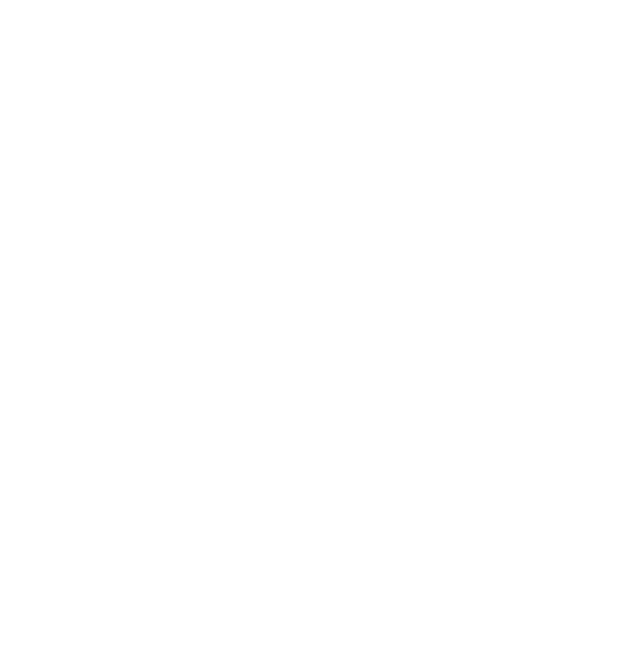
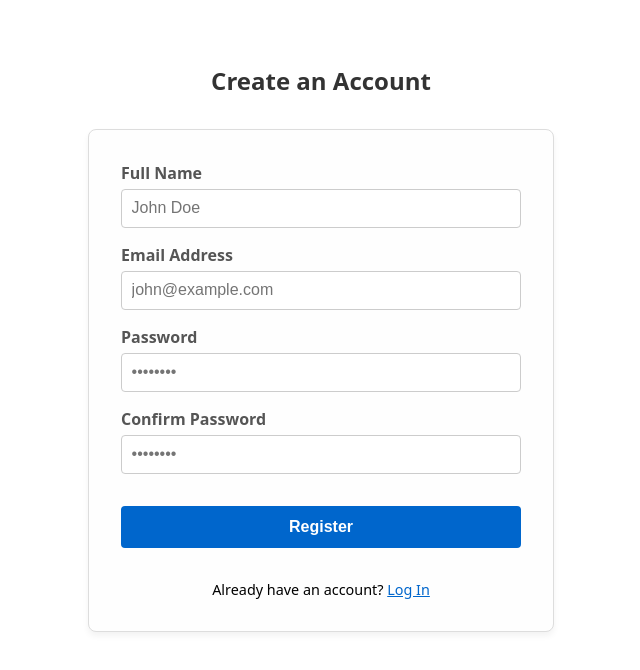
Before and after one commit to Emre-KMZ/48004-frontend, a React (Vite) app: page /register in a window 1280 px wide. Before the commit this address had no page. Shown: the top 670 px of the page, without its empty margins (319-959 px from the left). Built offline with nearby package versions, Linux system fonts and the light colour scheme.

Commit message:
MINISTORE-49 Registration Feature

```diff
--- a/src/App.jsx
+++ b/src/App.jsx
@@ -1,48 +1,61 @@
-import { BrowserRouter, Routes, Route, Link } from "react-router-dom";
+import { BrowserRouter, Routes, Route, Link, useLocation } from "react-router-dom";
 import BackendHealth from "./pages/BackendHealth";
 import DBHealth from "./pages/DBHealth";
 import ProtectedRoute from "./components/ProtectedRoute";
+import Register from "./pages/Register";
 
 function LoginPlaceholder() {
+  // To simulate catching the redirect message easily
+  const location = useLocation();
+  const msg = location.state?.message;
+
   return (
-    <div>
+    <div style={{maxWidth: '400px', margin: '2rem auto', padding: '2rem', border: '1px solid #ddd', borderRadius: '8px'}}>
       <h2>Login Page</h2>
+      {msg && <div style={{ color: 'green', marginBottom: '1rem', padding: '0.5rem', background: '#efe' }}>{msg}</div>}
       <p>Simulate login by setting localStorage:</p>
-      <button onClick={() => { localStorage.setItem('token', 'fake-jwt'); localStorage.setItem('role', 'Customer'); window.location.href='/'; }}>Login Customer</button>
-      <button onClick={() => { localStorage.setItem('token', 'fake-jwt'); localStorage.setItem('role', 'Admin'); window.location.href='/'; }} style={{marginLeft: 10}}>Login Admin</button>
-      <button onClick={() => { localStorage.clear(); window.location.href='/'; }} style={{marginLeft: 10}}>Logout</button>
+      <div style={{display: 'flex', flexDirection: 'column', gap: '0.5rem', marginTop: '1rem'}}>
+        <button style={{padding: '0.5rem'}} onClick={() => { localStorage.setItem('token', 'fake-jwt'); localStorage.setItem('role', 'Customer'); window.location.href='/'; }}>Login Customer</button>
+        <button style={{padding: '0.5rem'}} onClick={() => { localStorage.setItem('token', 'fake-jwt'); localStorage.setItem('role', 'Admin'); window.location.href='/'; }}>Login Admin</button>
+        <button style={{padding: '0.5rem', background: '#eee'}} onClick={() => { localStorage.clear(); window.location.href='/'; }}>Logout</button>
+      </div>
+      <div style={{ textAlign: 'center', marginTop: '1rem', fontSize: '0.9rem' }}>
+          Don't have an account? <Link to="/register" style={{ color: '#0066cc' }}>Register here</Link>
+      </div>
     </div>
   );
 }
 
 function UnauthorizedPlaceholder() {
-  return <div><h2>403 - Unauthorized</h2><p>You do not have permission to view this page.</p><Link to="/">Go Home</Link></div>;
+  return <div style={{textAlign: 'center', padding: '2rem'}}><h2>403 - Unauthorized</h2><p>You do not have permission to view this page.</p><Link to="/">Go Home</Link></div>;
 }
 
 function AdminDashboardPlaceholder() {
-  return <div><h2>Admin Dashboard</h2><p>Secure area! Only admins can see this.</p><Link to="/">Go Home</Link></div>;
+  return <div style={{textAlign: 'center', padding: '2rem'}}><h2>Admin Dashboard</h2><p>Secure area! Only admins can see this.</p><Link to="/">Go Home</Link></div>;
 }
 
 export default function App() {
   return (
     <BrowserRouter>
-      <main style={{ fontFamily: "system-ui, sans-serif", padding: 24 }}>
+      <main style={{ fontFamily: "system-ui, sans-serif", padding: 24, margin: '0 auto', maxWidth: '800px' }}>
         <Routes>
           <Route path="/" element={
-            <>
+            <div style={{background: '#f4f4f4', padding: '2rem', borderRadius: '8px'}}>
               <h1>MiniStore</h1>
-              <p>Frontend scaffold is ready. Navigation added for endpoints.</p>
-              <nav style={{ display: 'flex', gap: '1rem', marginTop: '1rem' }}>
-                <Link to="/backend-healthcheck" style={{ padding: '0.5rem 1rem', background: '#eee', textDecoration: 'none', color: '#333', borderRadius: '4px' }}>Backend Healthcheck</Link>
-                <Link to="/db-healthcheck" style={{ padding: '0.5rem 1rem', background: '#eee', textDecoration: 'none', color: '#333', borderRadius: '4px' }}>DB Healthcheck</Link>
-                <Link to="/admin" style={{ padding: '0.5rem 1rem', background: '#ffcccc', textDecoration: 'none', color: '#333', borderRadius: '4px' }}>Admin Dashboard (Protected)</Link>
+              <p>Welcome to our Veterinary E-Commerce Application.</p>
+              <nav style={{ display: 'flex', gap: '0.5rem', marginTop: '1rem', flexWrap: 'wrap' }}>
+                <Link to="/backend-healthcheck" style={{ padding: '0.5rem 1rem', background: '#ddd', textDecoration: 'none', color: '#333', borderRadius: '4px' }}>Backend Healthcheck</Link>
+                <Link to="/db-healthcheck" style={{ padding: '0.5rem 1rem', background: '#ddd', textDecoration: 'none', color: '#333', borderRadius: '4px' }}>DB Healthcheck</Link>
+                <Link to="/admin" style={{ padding: '0.5rem 1rem', background: '#ffcccc', textDecoration: 'none', color: '#333', borderRadius: '4px' }}>Admin Dashboard</Link>
                 <Link to="/login" style={{ padding: '0.5rem 1rem', background: '#cceeff', textDecoration: 'none', color: '#333', borderRadius: '4px' }}>Login</Link>
+                <Link to="/register" style={{ padding: '0.5rem 1rem', background: '#ccffcc', textDecoration: 'none', color: '#333', borderRadius: '4px' }}>Register</Link>
               </nav>
-            </>
+            </div>
           } />
 
           {/* Public Routes */}
           <Route path="/login" element={<LoginPlaceholder />} />
+          <Route path="/register" element={<Register />} />
           <Route path="/unauthorized" element={<UnauthorizedPlaceholder />} />
           <Route path="/backend-healthcheck" element={<BackendHealth />} />
           <Route path="/db-healthcheck" element={<DBHealth />} />
--- /dev/null
+++ b/src/pages/Register.jsx
@@ -0,0 +1,128 @@
+import { useState } from 'react';
+import { useNavigate, Link } from 'react-router-dom';
+import api from '../api/axios';
+
+export default function Register() {
+  const [formData, setFormData] = useState({
+    full_name: '',
+    email: '',
+    password: '',
+    confirm_password: '',
+  });
+  const [error, setError] = useState(null);
+  const [success, setSuccess] = useState(false);
+  const navigate = useNavigate();
+
+  const handleChange = (e) => {
+    setFormData({ ...formData, [e.target.name]: e.target.value });
+    setError(null);
+  };
+
+  const validateEmail = (email) => {
+    // A standard format: text @ text . text (at least 2 characters for domain)
+    const emailRegex = /^[^\s@]+@[^\s@]+\.[^\s@]{2,}$/;
+    return emailRegex.test(email);
+  };
+
+  const validatePassword = (password) => {
+    // Minimum 6 characters, at least one uppercase, one lowercase, one number
+    const passwordRegex = /^(?=.*[a-z])(?=.*[A-Z])(?=.*\d).{6,}$/;
+    return passwordRegex.test(password);
+  };
+
+  const handleSubmit = async (e) => {
+    e.preventDefault();
+
+    // Client-side validation: Empty fields
+    if (!formData.full_name || !formData.email || !formData.password || !formData.confirm_password) {
+      setError('All fields are required.');
+      return;
+    }
+
+    // Client-side validation: Email regex
+    if (!validateEmail(formData.email)) {
+      setError('Please enter a valid email');
+      return;
+    }
+
+    // Client-side validation: Password Strength
+    if (!validatePassword(formData.password)) {
+      setError('Password must be at least 6 characters long and include: 1 uppercase letter, 1 lowercase letter, and 1 number.');
+      return;
+    }
+
+    // Client-side validation: Passwords match
+    if (formData.password !== formData.confirm_password) {
+      setError('Passwords do not match.');
+      return;
+    }
+
+    try {
+      // Send secure payload without role or confirm_password
+      const response = await api.post('/api/register/', {
+        full_name: formData.full_name,
+        email: formData.email,
+        password: formData.password,
+      });
+
+      if (response.status === 201) {
+        setSuccess(true);
+        setTimeout(() => {
+          navigate('/login', { state: { message: 'Registration successful! Please log in.' } });
+        }, 2000);
+      }
+    } catch (err) {
+      if (err.response && err.response.data && err.response.data.error) {
+        setError(err.response.data.error);
+      } else {
+        setError('Something went wrong with the server. Please try again later.');
+      }
+    }
+  };
+
+  const formStyle = {
+    display: 'flex', flexDirection: 'column', gap: '1rem',
+    maxWidth: '400px', margin: '2rem auto', padding: '2rem',
+    border: '1px solid #ddd', borderRadius: '8px', background: '#fefefe',
+    boxShadow: '0 4px 6px rgba(0,0,0,0.05)'
+  };
+
+  const labelStyle = { display: 'flex', flexDirection: 'column', gap: '0.3em', fontWeight: 'bold', color: '#555' };
+  const inputStyle = { padding: '0.6rem', borderRadius: '4px', border: '1px solid #ccc', fontSize: '1rem' };
+  const buttonStyle = { padding: '0.75rem', background: '#0066cc', color: 'white', border: 'none', borderRadius: '4px', cursor: 'pointer', fontSize: '1rem', fontWeight: 'bold', marginTop: '1rem' };
+
+  return (
+    <div>
+      <h2 style={{ textAlign: 'center', marginTop: '2rem', color: '#333' }}>Create an Account</h2>
+      <form onSubmit={handleSubmit} style={formStyle} noValidate>
+        {error && <div style={{ color: '#d32f2f', padding: '0.75rem', background: '#ffebee', borderRadius: '4px', border: '1px solid #ef9a9a' }}>{error}</div>}
+        {success && <div style={{ color: '#2e7d32', padding: '0.75rem', background: '#e8f5e9', borderRadius: '4px', border: '1px solid #a5d6a7' }}>Success! Redirecting to login...</div>}
+
+        <label style={labelStyle}>
+          Full Name
+          <input type="text" name="full_name" value={formData.full_name} onChange={handleChange} style={inputStyle} placeholder="John Doe" />
+        </label>
+
+        <label style={labelStyle}>
+          Email Address
+          <input type="email" name="email" value={formData.email} onChange={handleChange} style={inputStyle} placeholder="john@example.com" />
+        </label>
+
+        <label style={labelStyle}>
+          Password
+          <input type="password" name="password" value={formData.password} onChange={handleChange} style={inputStyle} placeholder="••••••••" />
+        </label>
+
+        <label style={labelStyle}>
+          Confirm Password
+          <input type="password" name="confirm_password" value={formData.confirm_password} onChange={handleChange} style={inputStyle} placeholder="••••••••" />
+        </label>
+
+        <button type="submit" style={buttonStyle}>Register</button>
+        <div style={{ textAlign: 'center', marginTop: '1rem', fontSize: '0.9rem' }}>
+          Already have an account? <Link to="/login" style={{ color: '#0066cc' }}>Log In</Link>
+        </div>
+      </form>
+    </div>
+  );
+}
```
